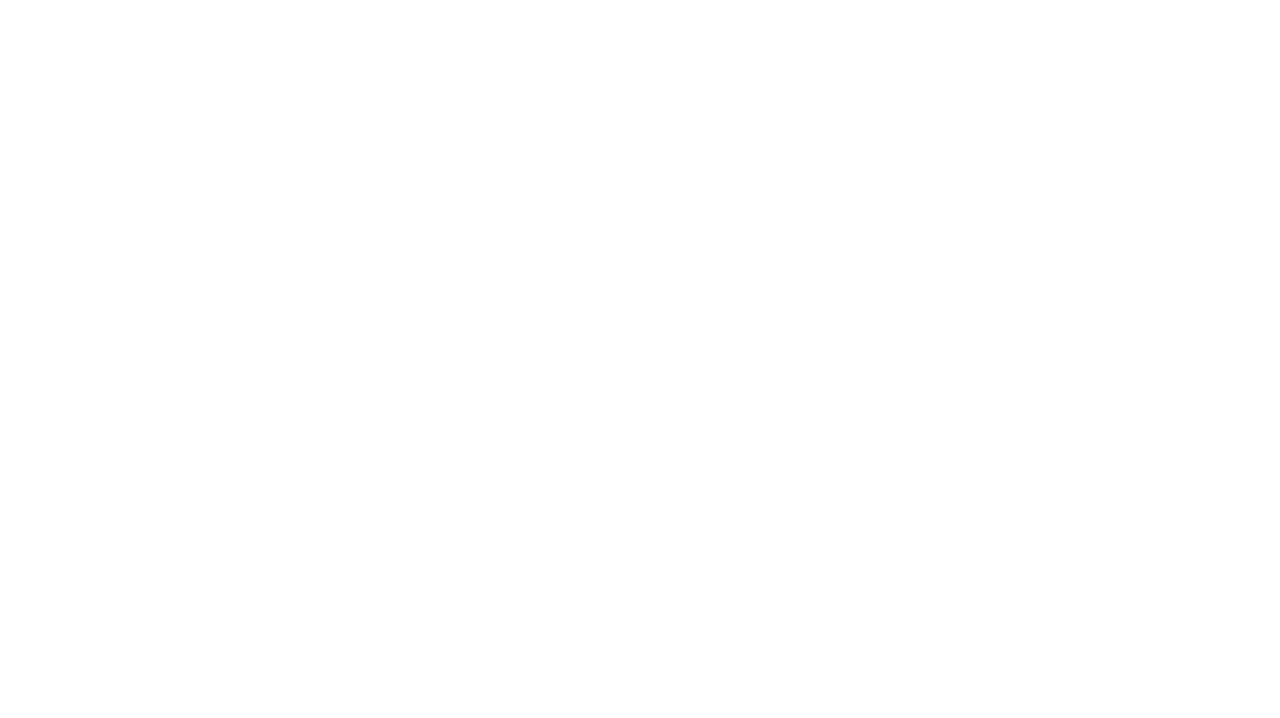
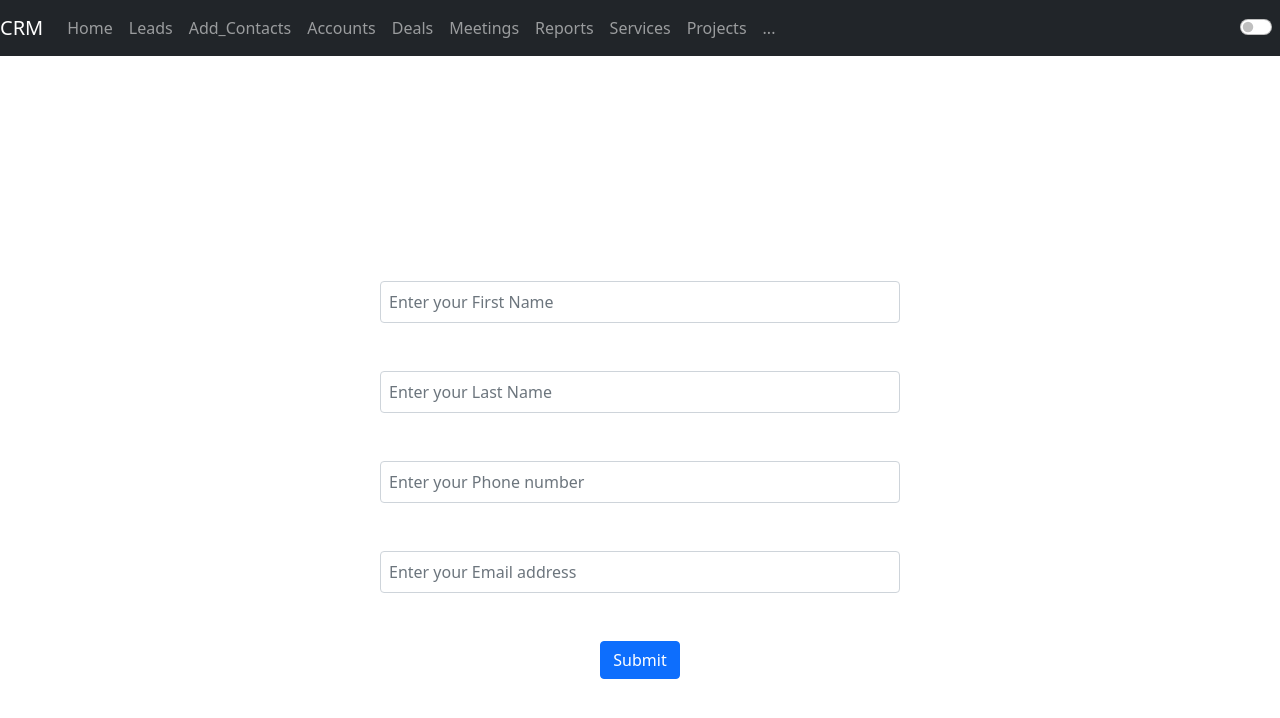
Before and after one commit to nikhilpakhloo/zohoCrmCrud, a React (Create React App) app: page /app/add in a window 1280 px wide. Before the commit this address had no page. Shown: the top 718 px of the page. Built offline with nearby package versions, Linux system fonts and the light colour scheme.

Commit message:
route changes

```diff
--- a/src/App.js
+++ b/src/App.js
@@ -32,42 +32,42 @@ function App() {
           <div className="collapse navbar-collapse" id="navbarNav">
             <ul className="navbar-nav">
               <li className="nav-item active">
-                <Link className="nav-link" to="/">Home</Link>
+                <Link className="nav-link" to="#">Home</Link>
 
               </li>
               <li className="nav-item">
                 <a className="nav-link" href="#">Leads</a>
               </li>
               <li className="nav-item">
-                <Link className='nav-link' to="/add">Contacts</Link>
+                <Link className='nav-link' to="/app/add">Add_Contacts</Link>
 
               </li>
               <li className="nav-item active">
-                <Link className="nav-link" to="/">Accounts</Link>
+                <Link className="nav-link" to="#">Accounts</Link>
 
               </li>
               <li className="nav-item active">
-                <Link className="nav-link" to="/">Deals</Link>
+                <Link className="nav-link" to="#">Deals</Link>
 
               </li>
               <li className="nav-item active">
-                <Link className="nav-link" to="/">Meetings</Link>
+                <Link className="nav-link" to="#">Meetings</Link>
 
               </li>
               <li className="nav-item active">
-                <Link className="nav-link" to="/">Reports</Link>
+                <Link className="nav-link" to="#">Reports</Link>
 
               </li>
               <li className="nav-item active">
-                <Link className="nav-link" to="/">Services</Link>
+                <Link className="nav-link" to="#">Services</Link>
 
               </li>
               <li className="nav-item active">
-                <Link className="nav-link" to="/">Projects</Link>
+                <Link className="nav-link" to="#">Projects</Link>
 
               </li>
               <li className="nav-item active">
-                <Link className="nav-link" to="/">...</Link>
+                <Link className="nav-link" to="#">...</Link>
 
               </li>
 
--- a/src/Components/AddForm.jsx
+++ b/src/Components/AddForm.jsx
@@ -1,5 +1,6 @@
 import React, { useState } from 'react';
 import axios from 'axios';
+import { useNavigate } from 'react-router-dom';
 
 const node_url = 'http://localhost:5000';
 
@@ -18,6 +19,7 @@ export default function AddForm() {
     Phone: '',
     Email: '',
   });
+  const navigate = useNavigate()
 
   const handleSaveClick = (e) => {
     e.preventDefault();
@@ -37,7 +39,7 @@ export default function AddForm() {
           .then((response) => {
             console.log('Contact created successfully:', response.data);
 
-            // Clear the form data after successful submission
+
             setFormData({
               id: Math.floor(Math.random() * 1000000),
               First_Name: '',
@@ -45,6 +47,7 @@ export default function AddForm() {
               Phone: '',
               Email: '',
             });
+            navigate("/app")
           })
           .catch((error) => {
             console.error('Error creating contact:', error);
--- a/src/Components/Dashboard.jsx
+++ b/src/Components/Dashboard.jsx
@@ -172,7 +172,7 @@ export default function Dashboard({ mode }) {
                             {currentContacts.map((item, index) => (
                                 <tr key={index}>
                                     <td>{item.id}</td>
-                                    <td>{item.First_Name}</td>
+                                    <td>{item.Full_Name}</td>
                                     <td>{item.Email}</td>
                                     <td>{item.Phone}</td>
                                     <td>
--- a/src/Components/ZohoLogin.jsx
+++ b/src/Components/ZohoLogin.jsx
@@ -17,7 +17,7 @@ const ZohoLogin = () => {
 
   const handleSubmit = async (e) => {
     e.preventDefault();
-    navigate('/dashboard');
+    navigate('/app');
   };
 
   return (
--- a/src/index.css
+++ b/src/index.css
@@ -1,6 +1,6 @@
 .App{
     width: 100%;
-    /* height: 100vh; */
+    height: 100vh;
 }
 .login{
     background-color: black;
--- a/src/index.js
+++ b/src/index.js
@@ -13,13 +13,15 @@ root.render(
 
   <React.StrictMode>
     <BrowserRouter>
-      <Routes>
-        <Route index element={<ZohoLogin/>}></Route>
-        <Route path='/' element={<App />}></Route>
-          <Route path='/dashboard' element={<Dashboard />} />
-          <Route path='/add' element={<AddForm />} />
+        <Routes>
+          <Route index element={<ZohoLogin />} />
+          <Route path="/app" element={<App />}>
+            <Route index element={<Dashboard />} />
+            <Route path="/app/add" element={<AddForm />} />
+          </Route>
+        </Routes>
 
-      </Routes>
+
     </BrowserRouter>
   </React.StrictMode>
 );
```
Also changed, not shown: src/Components/Navbar.jsx (deleted, +0 -84 lines).
